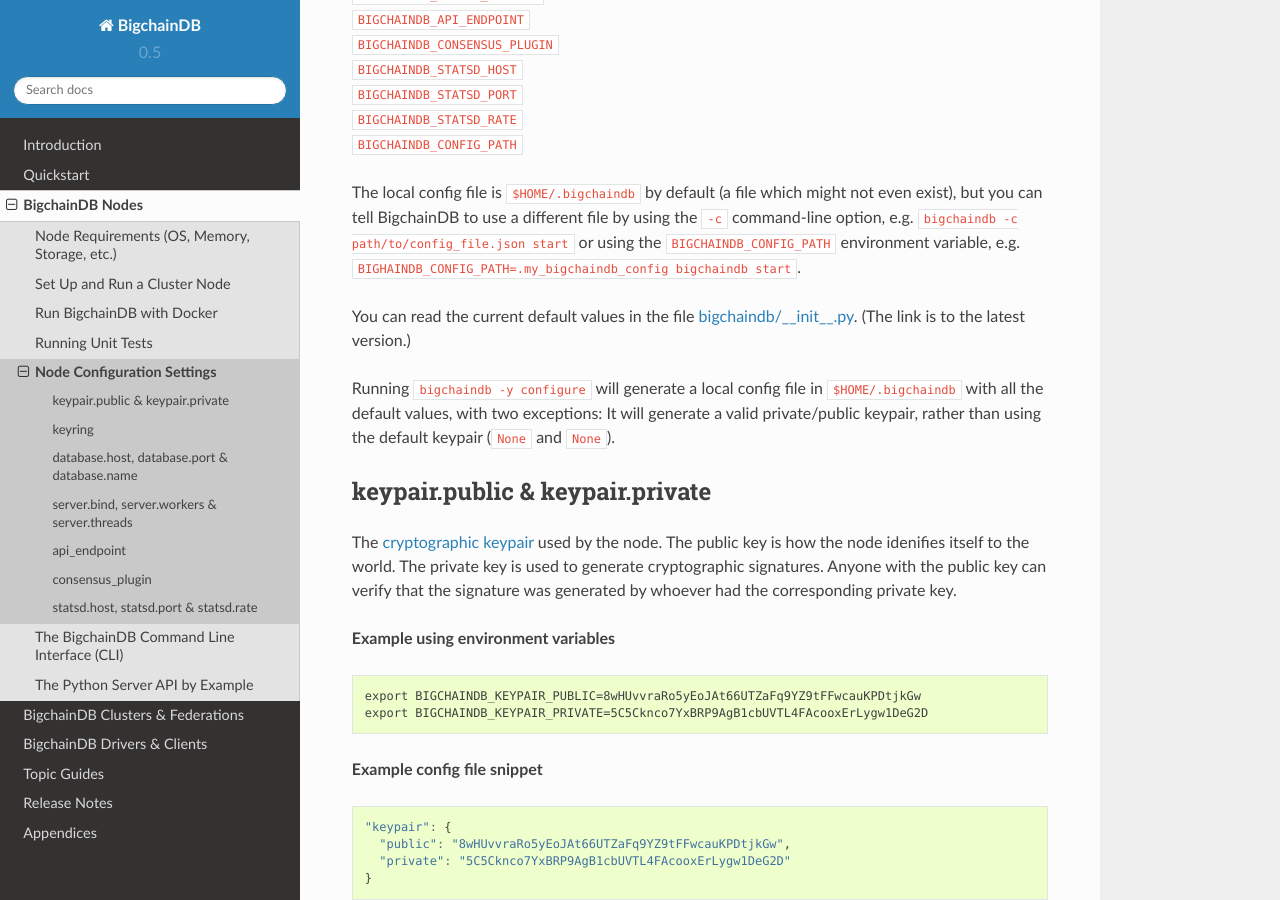
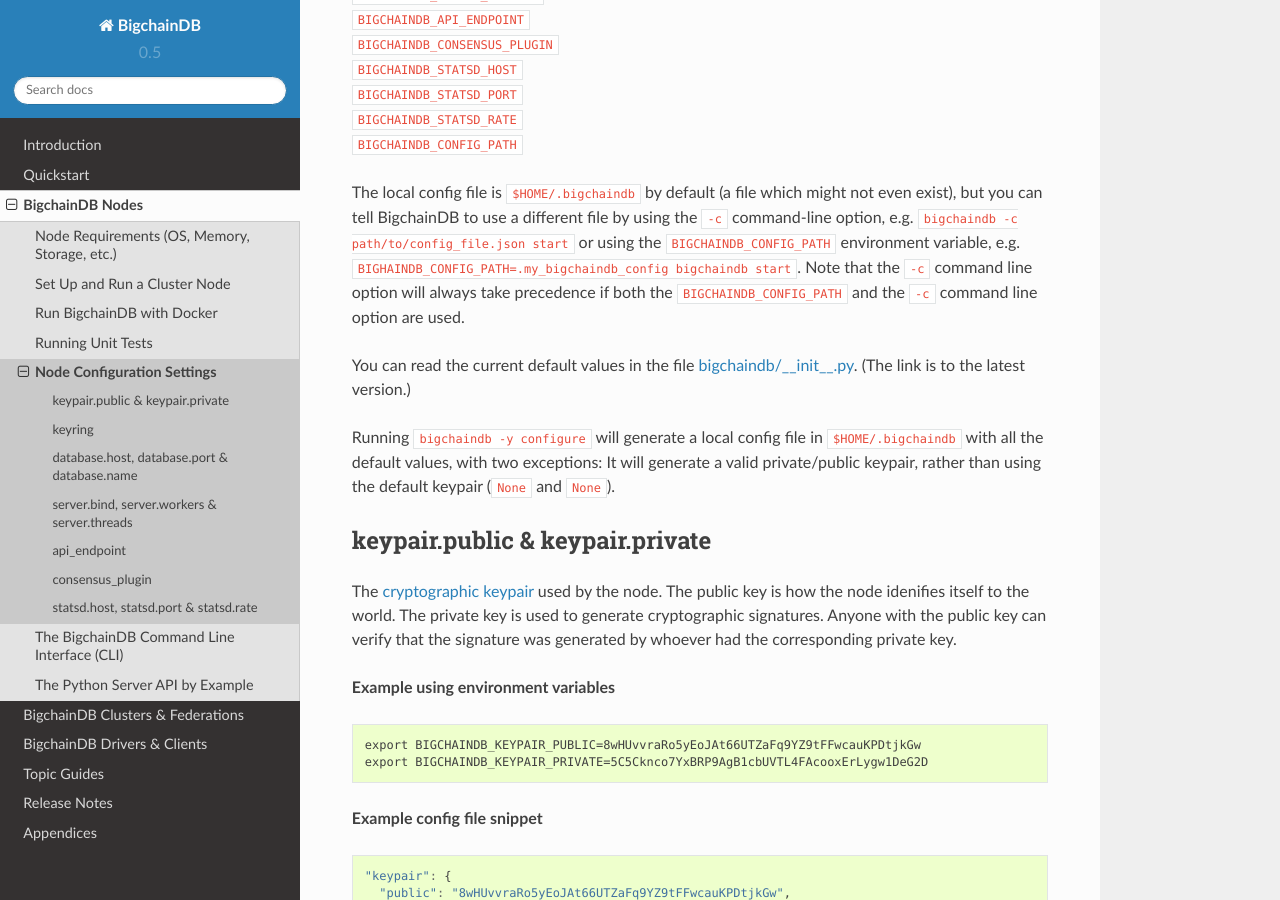
Before and after one commit to bigchaindb/bigchaindb, a Sphinx documentation site: the page built from docs/source/nodes/configuration.md, in a window 1280 px wide and 900 px high, scrolled down 570 px. Built offline with Sphinx 7.4.7 and the Read the Docs theme 2.0.0, drawn with Linux system fonts in a browser that asks for light colours.

Commit message:
Document the case in which the env and the command line option are both used

```diff
--- a/docs/source/nodes/configuration.md
+++ b/docs/source/nodes/configuration.md
@@ -26,6 +26,7 @@
 
 The local config file is `$HOME/.bigchaindb` by default (a file which might not even exist), but you can tell BigchainDB to use a different file by using the `-c` command-line option, e.g. `bigchaindb -c path/to/config_file.json start`
 or using the `BIGCHAINDB_CONFIG_PATH` environment variable, e.g. `BIGHAINDB_CONFIG_PATH=.my_bigchaindb_config bigchaindb start`.
+Note that the `-c` command line option will always take precedence if both the `BIGCHAINDB_CONFIG_PATH` and the `-c` command line option are used.
 
 You can read the current default values in the file [bigchaindb/\_\_init\_\_.py](https://github.com/bigchaindb/bigchaindb/blob/master/bigchaindb/__init__.py). (The link is to the latest version.)
 
```
